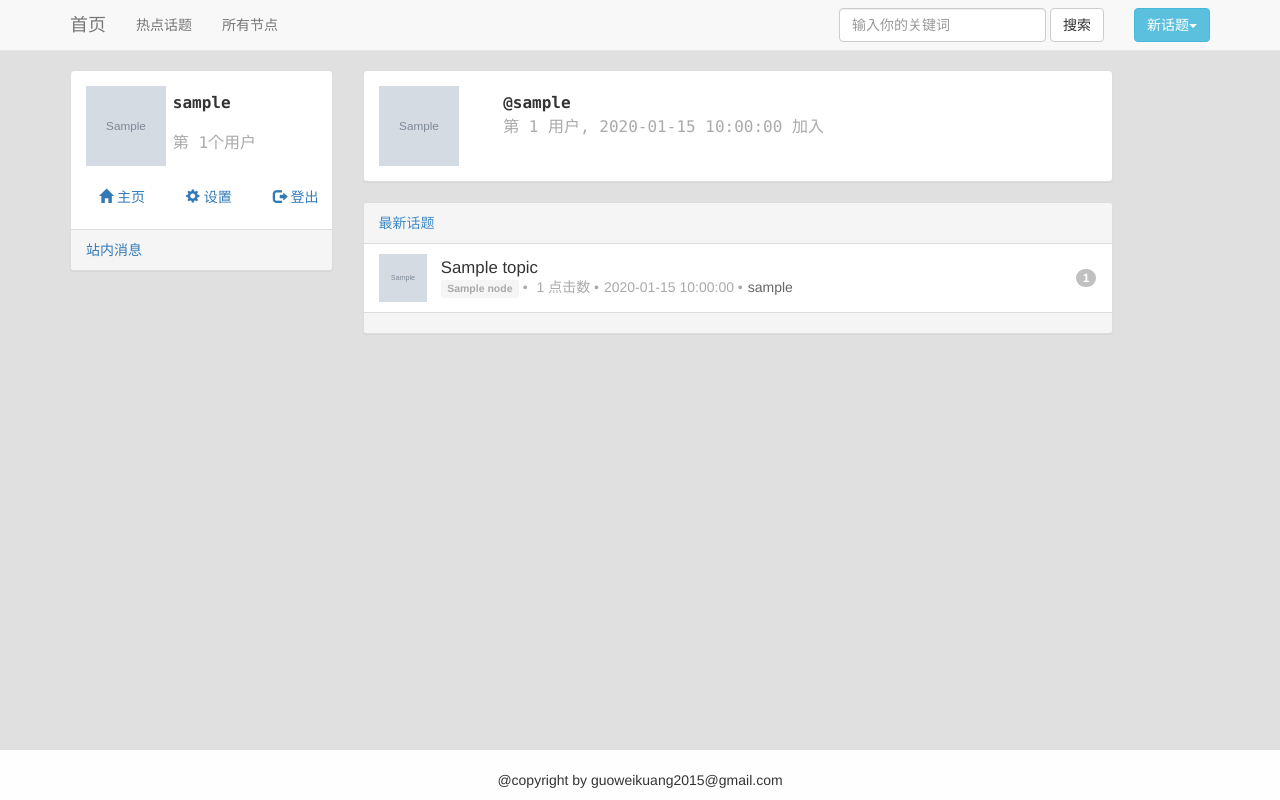
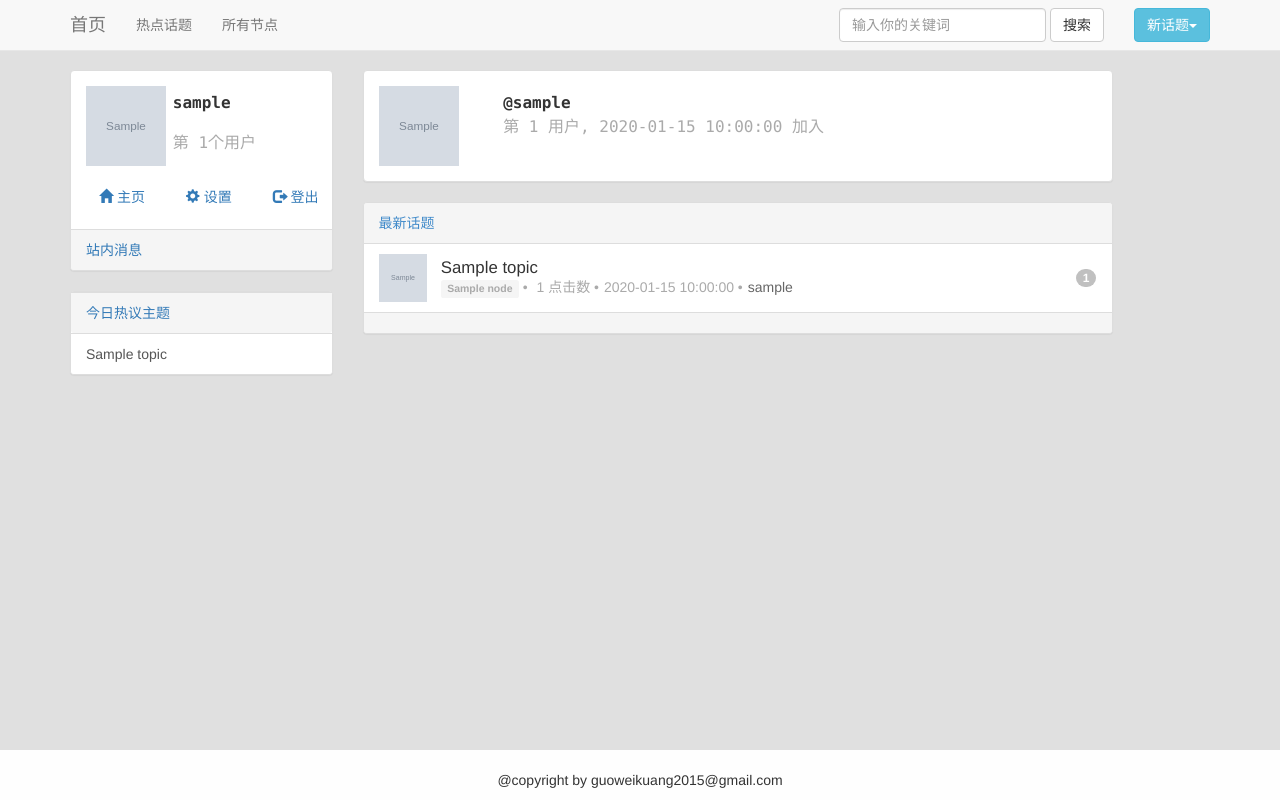
Before and after one commit to guoweikuang/flask_v2ex, a Flask app: page /auth/1 in a window 1280 px wide. Run offline with Flask 2, Linux system fonts and the light colour scheme; a user stored in the database is signed in; tables that the repository leaves empty hold one stand-in row (values such as "Sample post"); grey boxes marked "Sample" are stand-in pictures; some libraries are stand-ins or nearby versions.

Commit message:
add top 10 hot topic

```diff
--- a/config.py
+++ b/config.py
@@ -47,7 +47,7 @@ class Config(object):
     WHOOSH_BASE = "whoosh_index"
     WHOOSH_ENABLE = True
 
-    PER_PAGE = 8
+    PER_PAGE = 20
 
     @staticmethod
     def init_app(app):
--- a/v2ex/models.py
+++ b/v2ex/models.py
@@ -75,6 +75,11 @@ class User(UserMixin, db.Model):
             return notifies.count()
         else:
             return 0
+
+    def hot_topic(self):
+        """获取top10话题"""
+        # TODO: redis 存top，根据策略来更新话题
+        return Topic.query.order_by(Topic.reply_num.desc()).limit(10)
 
     def __repr__(self):
         return '<User %s>' % self.username
--- a/v2ex/static/css/base.css
+++ b/v2ex/static/css/base.css
@@ -15,6 +15,11 @@ p{
 .list-post-title {
 	font-size: 120%;
 	padding-top: 5px;
+}
+
+.list-post-title-small {
+	font-size: 20%;
+	padding-top: 2px;
 }
 
 .avatar-middle {
--- a/v2ex/templates/auth/panel.html
+++ b/v2ex/templates/auth/panel.html
@@ -42,3 +42,32 @@
         {% endif %}
     {% endif %}
 </div>
+
+<!--
+<div class="panel panel-default">
+    <div class="panel-footer">
+            <span class="notification"><a href="{{ url_for('auth.notify') }}">今日热议主题</a></span>
+        </div>
+    <div class="panel-body">
+        <ul class="list-group">
+            {% for topic in current_user.hot_topic() %}
+            <li class="list-group-item">
+                    <h3 class="list-post-title-small">
+                        <a href="{{ url_for('main.topic_view', tid=topic.id) }}">{{ topic.title }}</a></h3>
+
+            </li>
+            {% endfor %}
+        </ul>
+    </div>
+</div>
+-->
+<div class="panel panel-default">
+    <div class="panel-footer">
+            <span class="notification"><a href="{{ url_for('auth.notify') }}">今日热议主题</a></span>
+        </div>
+    <div class="list-group">
+    {% for topic in current_user.hot_topic() %}
+        <a href="{{ url_for('main.topic_view', tid=topic.id) }}" class="list-group-item">{{ topic.title }}</a>
+    {% endfor %}
+    </div>
+</div>
```
